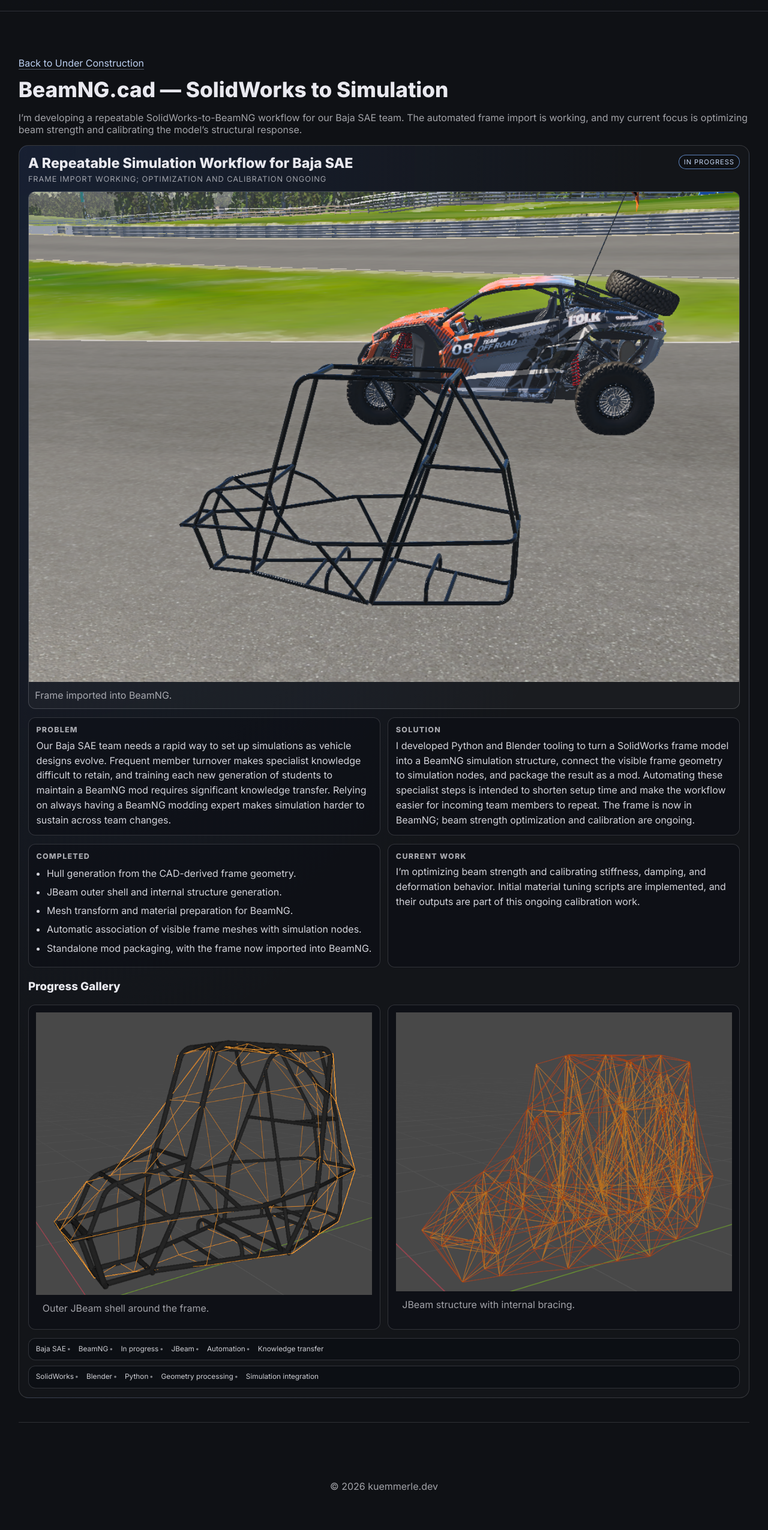
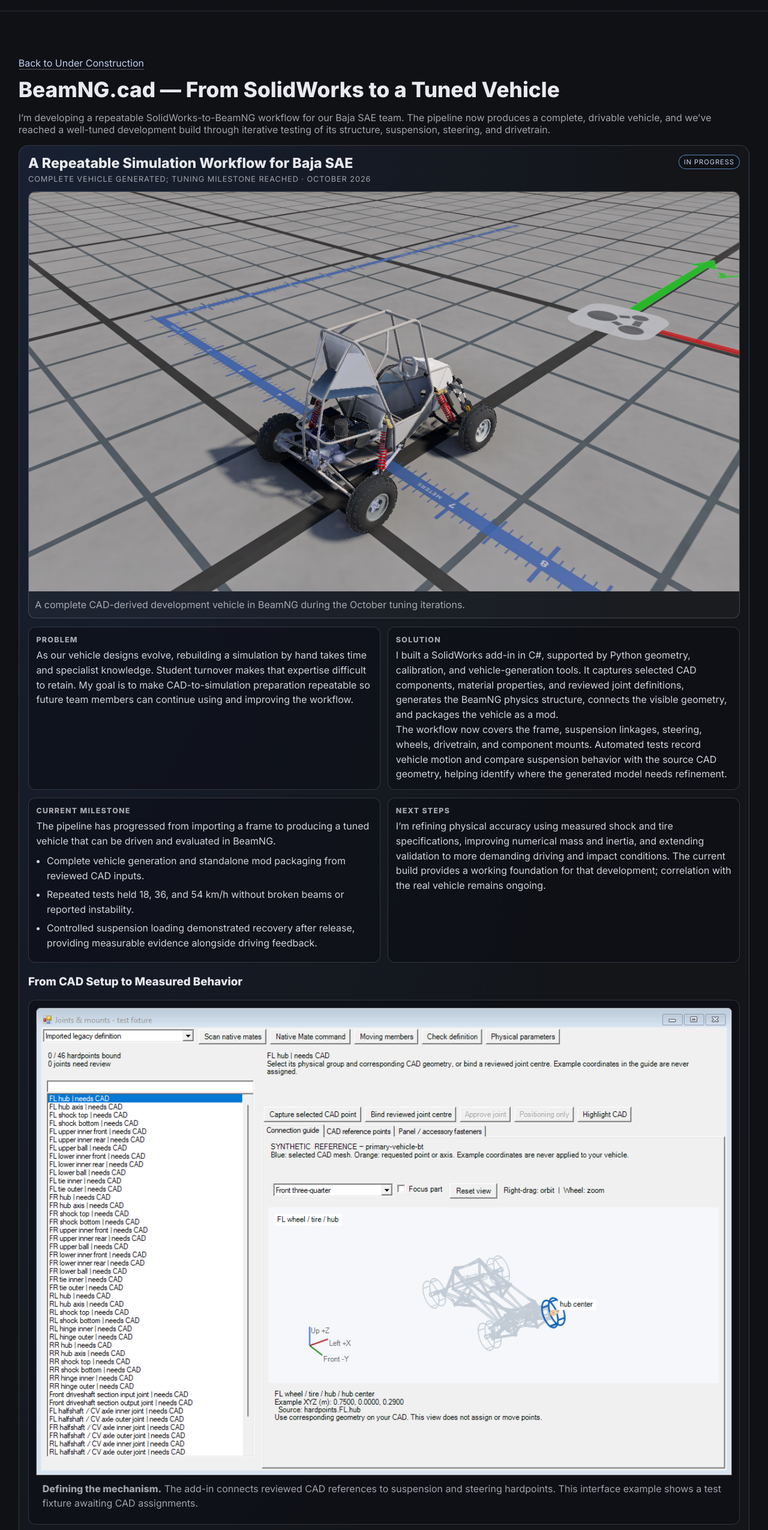
Before and after one commit to mcneds/kuemmerle.dev, a plain HTML site: page construction/beamng-cad/index.html in a window 1280 px wide. Shown: the part 229-2780 px from the top of the page at 60% size. Before the commit the page ends 2749 px from the top, so only its background shows below. Drawn offline with Linux system fonts and the light colour scheme.

Commit message:
edit beamng project page and redirect to wiki

```diff
--- a/construction/beamng-cad/index.html
+++ b/construction/beamng-cad/index.html
@@ -3,20 +3,20 @@
 <head>
   <meta charset="UTF-8" />
   <meta name="viewport" content="width=device-width, initial-scale=1.0" />
-  <title>BeamNG.cad — SolidWorks to Simulation | kuemmerle.dev</title>
-  <meta name="description" content="An automated SolidWorks-to-BeamNG frame workflow for our Baja SAE team, with beam strength optimization and calibration in progress.">
+  <title>BeamNG.cad — From SolidWorks to a Tuned Vehicle | kuemmerle.dev</title>
+  <meta name="description" content="A SolidWorks-to-BeamNG pipeline for Baja SAE, now producing a complete, tuned development vehicle with automated motion and suspension testing.">
   <link rel="canonical" href="https://kuemmerle.dev/construction/beamng-cad/" />
   <meta name="robots" content="index,follow,max-image-preview:large" />
   <meta property="og:type" content="website">
   <meta property="og:site_name" content="kuemmerle.dev">
-  <meta property="og:title" content="BeamNG.cad — SolidWorks to Simulation | kuemmerle.dev">
-  <meta property="og:description" content="An automated SolidWorks-to-BeamNG frame workflow for our Baja SAE team, with beam strength optimization and calibration in progress.">
+  <meta property="og:title" content="BeamNG.cad — From SolidWorks to a Tuned Vehicle | kuemmerle.dev">
+  <meta property="og:description" content="A SolidWorks-to-BeamNG pipeline for Baja SAE, now producing a complete, tuned development vehicle with automated motion and suspension testing.">
   <meta property="og:url" content="https://kuemmerle.dev/construction/beamng-cad/">
-  <meta property="og:image" content="https://kuemmerle.dev/assets/images/BeamNG.cad/Ingame.png">
+  <meta property="og:image" content="https://kuemmerle.dev/assets/images/BeamNG.cad/motion-mass16-rendered-20261012.png">
   <meta name="twitter:card" content="summary_large_image">
-  <meta name="twitter:title" content="BeamNG.cad — SolidWorks to Simulation | kuemmerle.dev">
-  <meta name="twitter:description" content="An automated SolidWorks-to-BeamNG frame workflow for our Baja SAE team, with beam strength optimization and calibration in progress.">
-  <meta name="twitter:image" content="https://kuemmerle.dev/assets/images/BeamNG.cad/Ingame.png">
+  <meta name="twitter:title" content="BeamNG.cad — From SolidWorks to a Tuned Vehicle | kuemmerle.dev">
+  <meta name="twitter:description" content="A SolidWorks-to-BeamNG pipeline for Baja SAE, now producing a complete, tuned development vehicle with automated motion and suspension testing.">
+  <meta name="twitter:image" content="https://kuemmerle.dev/assets/images/BeamNG.cad/motion-mass16-rendered-20261012.png">
   <link rel="stylesheet" href="/style.css" />
   <link rel="icon" type="image/svg+xml" href="/favicon.svg">
   <link href="https://fonts.googleapis.com/css2?family=Inter:wght@400;600;800&display=swap" rel="stylesheet">
@@ -54,61 +54,71 @@
   <main class="page">
     <section class="contentSection projectDetail beamngDetail">
       <p class="projectDetailBack"><a href="/construction/">Back to Under Construction</a></p>
-      <h1>BeamNG.cad — SolidWorks to Simulation</h1>
-      <p class="muted">I’m developing a repeatable SolidWorks-to-BeamNG workflow for our Baja SAE team. The automated frame import is working, and my current focus is optimizing beam strength and calibrating the model’s structural response.</p>
+      <h1>BeamNG.cad — From SolidWorks to a Tuned Vehicle</h1>
+      <p class="muted">I’m developing a repeatable SolidWorks-to-BeamNG workflow for our Baja SAE team. The pipeline now produces a complete, drivable vehicle, and we’ve reached a well-tuned development build through iterative testing of its structure, suspension, steering, and drivetrain.</p>
 
       <article class="projectEntry projectEntry--detail">
         <div class="projectEntryHead">
           <div>
             <h2 class="projectEntryTitle">A Repeatable Simulation Workflow for Baja SAE</h2>
-            <p class="projectEntryType">Frame import working; optimization and calibration ongoing</p>
+            <p class="projectEntryType">Complete vehicle generated; tuning milestone reached · October 2026</p>
           </div>
           <span class="projectEntryBadge">In progress</span>
         </div>
 
         <figure class="projectEntryHero beamngHero">
-          <img src="/assets/images/BeamNG.cad/Ingame.png" width="1048" height="723" alt="SolidWorks-derived Baja SAE frame imported into BeamNG, in the foreground of the simulation scene.">
-          <figcaption>Frame imported into BeamNG.</figcaption>
+          <img src="/assets/images/BeamNG.cad/motion-mass16-rendered-20261012.png" width="1280" height="720" alt="Complete CAD-derived Baja SAE development vehicle in BeamNG, showing the tubular frame, body panels, drivetrain, wheels, and red coilover springs.">
+          <figcaption>A complete CAD-derived development vehicle in BeamNG during the October tuning iterations.</figcaption>
         </figure>
 
         <div class="projectEntryBody">
           <section class="projectEntryPanel">
             <h3>Problem</h3>
-            <p>Our Baja SAE team needs a rapid way to set up simulations as vehicle designs evolve. Frequent member turnover makes specialist knowledge difficult to retain, and training each new generation of students to maintain a BeamNG mod requires significant knowledge transfer. Relying on always having a BeamNG modding expert makes simulation harder to sustain across team changes.</p>
+            <p>As our vehicle designs evolve, rebuilding a simulation by hand takes time and specialist knowledge. Student turnover makes that expertise difficult to retain. My goal is to make CAD-to-simulation preparation repeatable so future team members can continue using and improving the workflow.</p>
           </section>
           <section class="projectEntryPanel">
             <h3>Solution</h3>
-            <p>I developed Python and Blender tooling to turn a SolidWorks frame model into a BeamNG simulation structure, connect the visible frame geometry to simulation nodes, and package the result as a mod. Automating these specialist steps is intended to shorten setup time and make the workflow easier for incoming team members to repeat. The frame is now in BeamNG; beam strength optimization and calibration are ongoing.</p>
+            <p>I built a SolidWorks add-in in C#, supported by Python geometry, calibration, and vehicle-generation tools. It captures selected CAD components, material properties, and reviewed joint definitions, generates the BeamNG physics structure, connects the visible geometry, and packages the vehicle as a mod.</p>
+            <p>The workflow now covers the frame, suspension linkages, steering, wheels, drivetrain, and component mounts. Automated tests record vehicle motion and compare suspension behavior with the source CAD geometry, helping identify where the generated model needs refinement.</p>
           </section>
         </div>
 
         <div class="projectEntryBody">
           <section class="projectEntryPanel">
-            <h3>Completed</h3>
+            <h3>Current Milestone</h3>
+            <p>The pipeline has progressed from importing a frame to producing a tuned vehicle that can be driven and evaluated in BeamNG.</p>
             <ul>
-              <li>Hull generation from the CAD-derived frame geometry.</li>
-              <li>JBeam outer shell and internal structure generation.</li>
-              <li>Mesh transform and material preparation for BeamNG.</li>
-              <li>Automatic association of visible frame meshes with simulation nodes.</li>
-              <li>Standalone mod packaging, with the frame now imported into BeamNG.</li>
+              <li>Complete vehicle generation and standalone mod packaging from reviewed CAD inputs.</li>
+              <li>Repeated tests held 18, 36, and 54 km/h without broken beams or reported instability.</li>
+              <li>Controlled suspension loading demonstrated recovery after release, providing measurable evidence alongside driving feedback.</li>
             </ul>
           </section>
           <section class="projectEntryPanel">
-            <h3>Current Work</h3>
-            <p>I’m optimizing beam strength and calibrating stiffness, damping, and deformation behavior. Initial material tuning scripts are implemented, and their outputs are part of this ongoing calibration work.</p>
+            <h3>Next Steps</h3>
+            <p>I’m refining physical accuracy using measured shock and tire specifications, improving numerical mass and inertia, and extending validation to more demanding driving and impact conditions. The current build provides a working foundation for that development; correlation with the real vehicle remains ongoing.</p>
           </section>
         </div>
 
         <section class="beamngProgress" aria-labelledby="beamng-progress-title">
-          <h3 id="beamng-progress-title">Progress Gallery</h3>
-          <div class="projectEntryBody">
+          <h3 id="beamng-progress-title">From CAD Setup to Measured Behavior</h3>
+          <div class="beamngEvidence">
             <figure class="projectEntryPanel beamngMedia">
-              <img src="/assets/images/BeamNG.cad/JBeam%20No%20Internals.png" width="777" height="653" loading="lazy" alt="Orange outer JBeam shell surrounding the black tubular Baja SAE frame in Blender.">
-              <figcaption>Outer JBeam shell around the frame.</figcaption>
+              <a href="/assets/images/BeamNG.cad/joints-workspace.png" aria-label="View the joint-authoring interface at full size">
+                <img src="/assets/images/BeamNG.cad/joints-workspace.png" width="1100" height="740" loading="lazy" alt="Joint-authoring interface with a hardpoint list and a highlighted front-left wheel hub in the reference vehicle preview.">
+              </a>
+              <figcaption><strong>Defining the mechanism.</strong> The add-in connects reviewed CAD references to suspension and steering hardpoints. This interface example shows a test fixture awaiting CAD assignments.</figcaption>
             </figure>
             <figure class="projectEntryPanel beamngMedia">
-              <img src="/assets/images/BeamNG.cad/JBeam%20w%20Internals.png" width="632" height="620" loading="lazy" alt="Generated JBeam wireframe showing the outer shell and dense internal bracing in Blender.">
-              <figcaption>JBeam structure with internal bracing.</figcaption>
+              <a href="/assets/images/BeamNG.cad/steady-speed-summary-20261012.png" aria-label="View the steady-speed test plots at full size">
+                <img src="/assets/images/BeamNG.cad/steady-speed-summary-20261012.png" width="1820" height="560" loading="lazy" alt="Plots comparing CAD-predicted and measured front steering, toe residuals, and path curvature at 18, 36, and 54 kilometres per hour.">
+              </a>
+              <figcaption><strong>Checking motion against CAD.</strong> Two repeat recordings at each speed produced identical driving telemetry. Measured front steering closely followed the CAD prediction at the observed suspension travel; these tests also recorded the remaining curved path.</figcaption>
+            </figure>
+            <figure class="projectEntryPanel beamngMedia">
+              <a href="/assets/images/BeamNG.cad/shock-recovery-20261012.png" aria-label="View the suspension recovery plots at full size">
+                <img src="/assets/images/BeamNG.cad/shock-recovery-20261012.png" width="1400" height="980" loading="lazy" alt="Shock compression and travel-stop force over time for zero, 250, 500, and 1,000 newton front-right hub loads, showing recovery after release.">
+              </a>
+              <figcaption><strong>Loading and recovery.</strong> The front-right suspension returned to its pre-load state after controlled loads up to 1,000 N. These bounded tests demonstrate recovery in the simulation; real-vehicle correlation remains ongoing.</figcaption>
             </figure>
           </div>
         </section>
@@ -124,9 +134,9 @@
           <details class="projectMetaDetails">
             <summary>
               <span>Skills</span>
-              <span class="projectMetaPreview"><span class="projectPill">SolidWorks</span><span class="projectPill">Blender</span><span class="projectPill">Python</span></span>
+              <span class="projectMetaPreview"><span class="projectPill">SolidWorks API</span><span class="projectPill">C#/.NET</span><span class="projectPill">Python</span></span>
             </summary>
-            <div class="projectPills"><span class="projectPill">SolidWorks</span><span class="projectPill">Blender</span><span class="projectPill">Python</span><span class="projectPill">Geometry processing</span><span class="projectPill">Simulation integration</span></div>
+            <div class="projectPills"><span class="projectPill">SolidWorks API</span><span class="projectPill">C#/.NET</span><span class="projectPill">Python</span><span class="projectPill">Geometry processing</span><span class="projectPill">Vehicle simulation</span><span class="projectPill">Automated testing</span></div>
           </details>
         </div>
       </article>
--- a/style.css
+++ b/style.css
@@ -3375,7 +3375,7 @@ ul.gearList.gearList--poster{
 
 
 
-/* BeamNG progress images keep the full frame and bracing visible. */
+/* Keep complete vehicle screenshots and measurement plots visible. */
 .beamngDetail .projectEntryHead{
   flex-wrap: wrap;
 }
@@ -3403,6 +3403,13 @@ ul.gearList.gearList--poster{
 .beamngMedia{
   margin: 0;
 }
+.beamngEvidence{
+  display: grid;
+  gap: 1rem;
+}
+.beamngMedia a{
+  display: block;
+}
 .beamngDetail .projectEntryPanel li{
   margin-bottom: 0.4rem;
   line-height: 1.55;
```
Also changed, not shown: main.js (+16 -11 lines), assets/images/BeamNG.cad/joints-workspace.png (added), assets/images/BeamNG.cad/motion-mass16-rendered-20261012.png (added), assets/images/BeamNG.cad/shock-recovery-20261012.png (added), assets/images/BeamNG.cad/steady-speed-summary-20261012.png (added).
